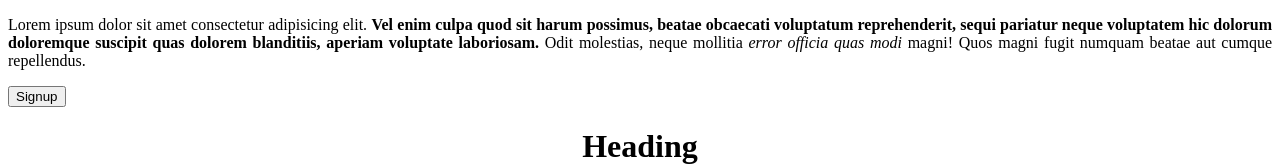
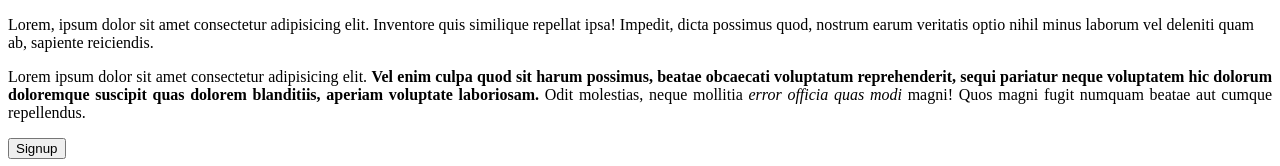
Before and after one commit to phanisankar-23/blog-2, a plain HTML site: page index.html in a window 1280 px wide. Shown: the top 166 px of the page. Drawn offline with Linux system fonts and the light colour scheme.

```diff
--- a/index.html
+++ b/index.html
@@ -8,6 +8,7 @@
 <body>
     <!-- Normal Element Tags -->
      <!-- paragraph tag -->
+      <p>Lorem, ipsum dolor sit amet consectetur adipisicing elit. Inventore quis similique repellat ipsa! Impedit, dicta possimus quod, nostrum earum veritatis optio nihil minus laborum vel deleniti quam ab, sapiente reiciendis.</p>
      <p align="justify">Lorem ipsum dolor sit amet consectetur adipisicing elit. <b> Vel enim
          culpa quod sit harum possimus, beatae obcaecati voluptatum reprehenderit, sequi
          pariatur neque voluptatem hic dolorum doloremque suscipit quas dolorem
```
